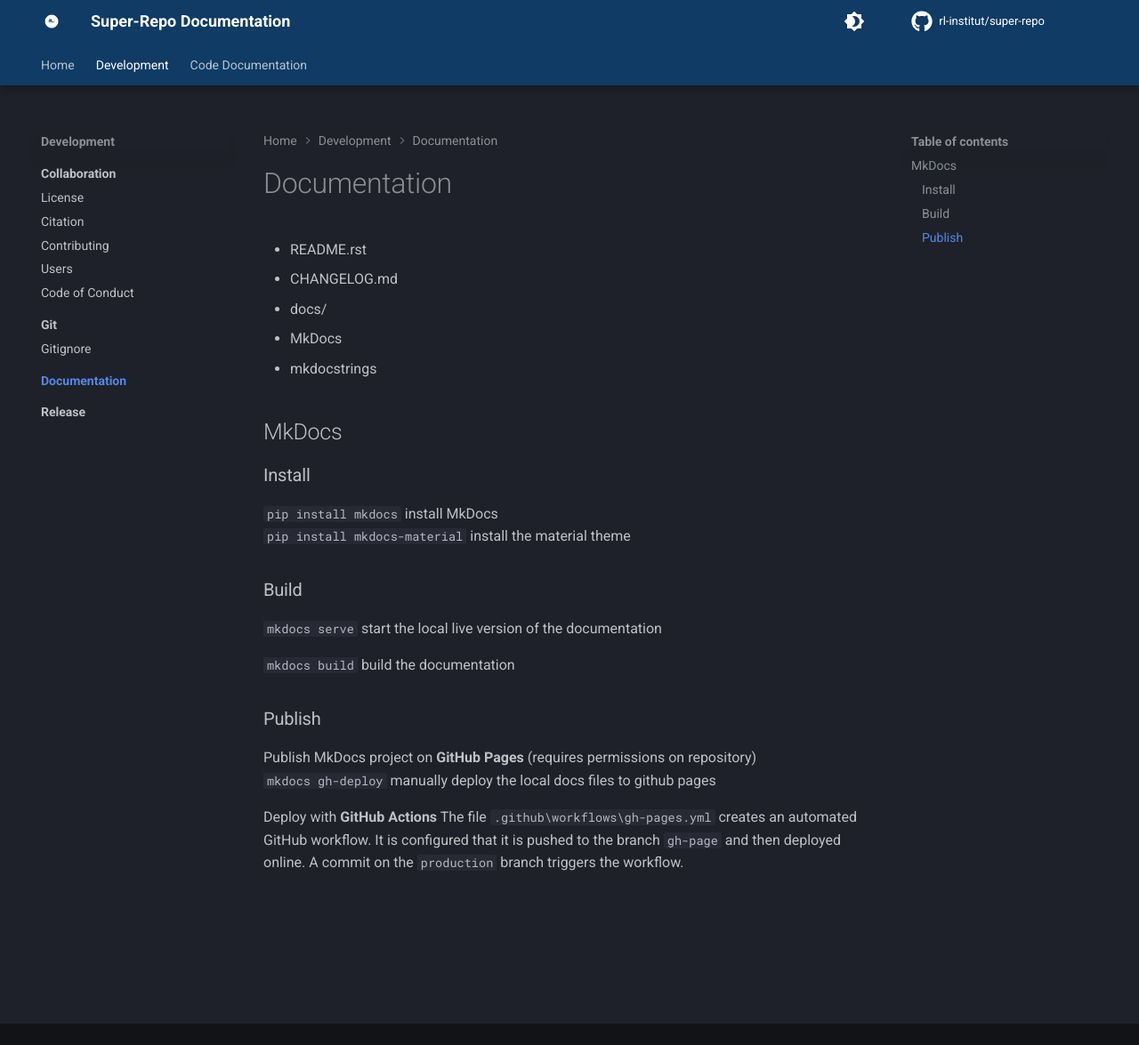
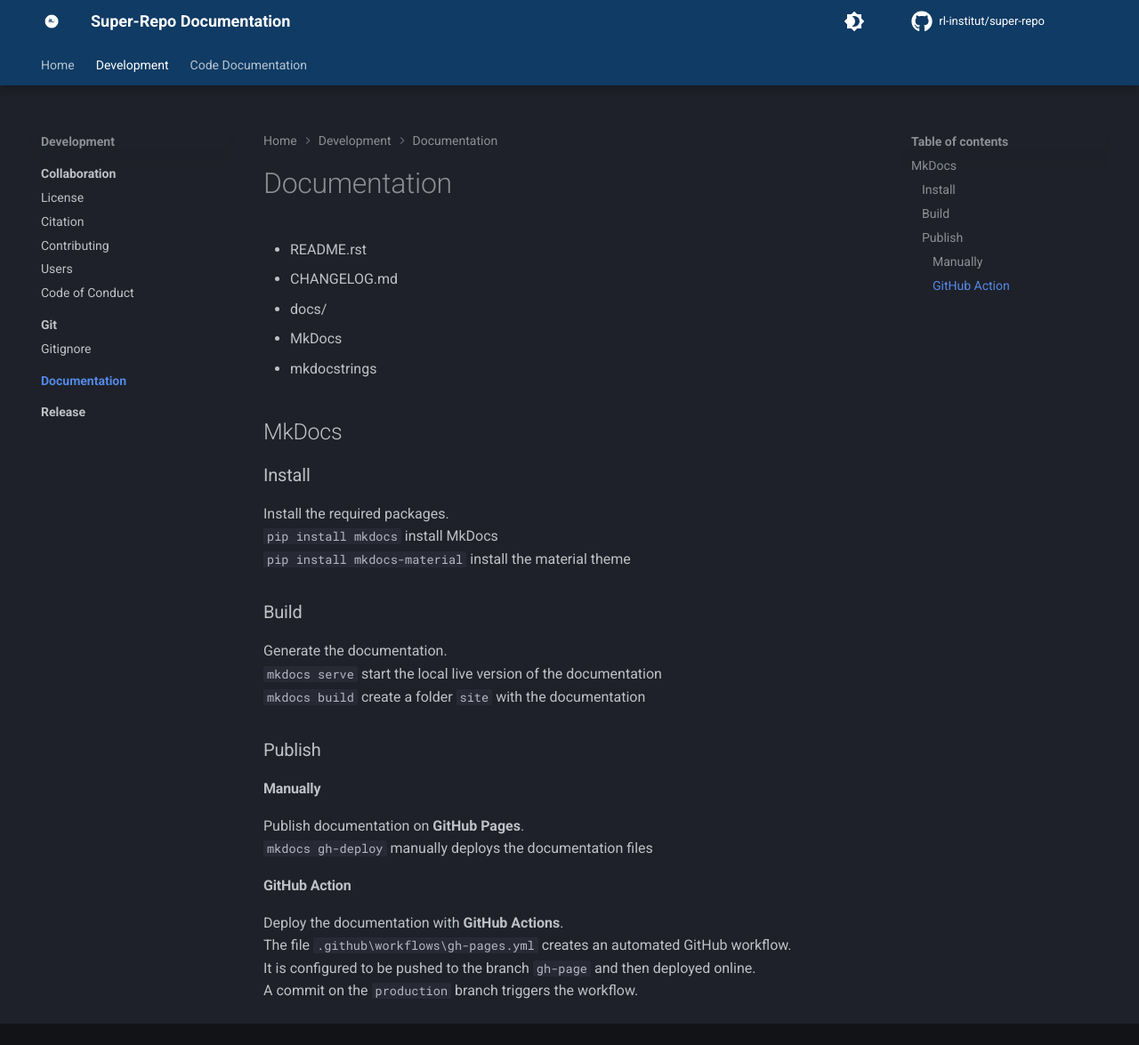
Before and after one commit to rl-institut/super-repo, an MkDocs documentation site: the page built from docs/documentation/index.md, in a window 1280 px wide and 1175 px high. Shown: the whole window at 89% size. Built offline with MkDocs 1.6.1 and Material for MkDocs 9.7.7, drawn with Linux system fonts in a browser that asks for light colours; comment, search, counter and statistics services are not loaded.

Commit message:
Update documenation for GitHub Page workflow #4

```diff
--- a/docs/documentation/index.md
+++ b/docs/documentation/index.md
@@ -10,19 +10,23 @@
 ## MkDocs
 
 ### Install
+Install the required packages. <br>
 `pip install mkdocs` install MkDocs <br>
-`pip install mkdocs-material` install the material theme <br>
+`pip install mkdocs-material` install the material theme
 
 ### Build
-`mkdocs serve` start the local live version of the documentation
-
-`mkdocs build` build the documentation
+Generate the documentation. <br>
+`mkdocs serve` start the local live version of the documentation <br>
+`mkdocs build` create a folder `site` with the documentation
 
 ### Publish
-Publish MkDocs project on **GitHub Pages** (requires permissions on repository) <br>
-`mkdocs gh-deploy` manually deploy the local docs files to github pages
 
-Deploy with **GitHub Actions**
-The file `.github\workflows\gh-pages.yml` creates an automated GitHub workflow.
-It is configured that it is pushed to the branch `gh-page` and then deployed online.
+#### Manually
+Publish documentation on **GitHub Pages**. <br>
+`mkdocs gh-deploy` manually deploys the documentation files
+
+#### GitHub Action
+Deploy the documentation with **GitHub Actions**. <br>
+The file `.github\workflows\gh-pages.yml` creates an automated GitHub workflow. <br>
+It is configured to be pushed to the branch `gh-page` and then deployed online. <br>
 A commit on the `production` branch triggers the workflow.
```
